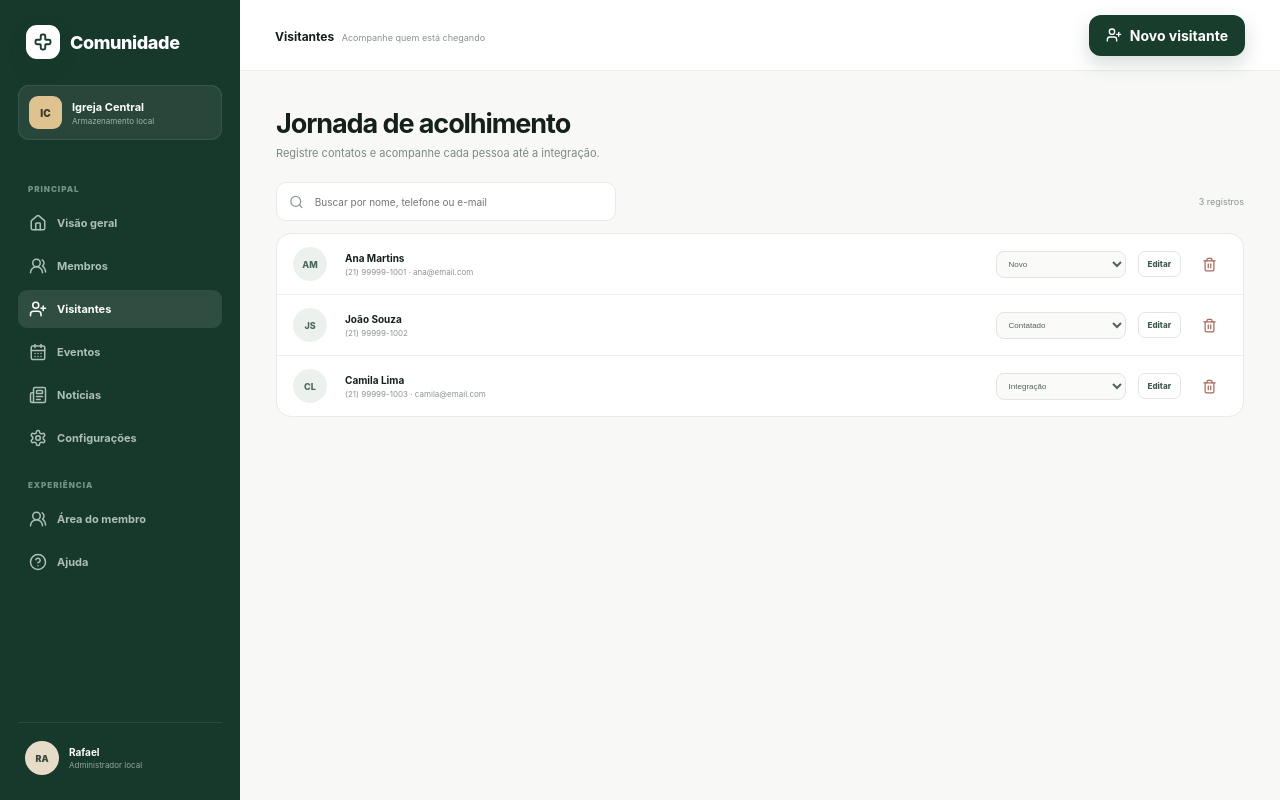
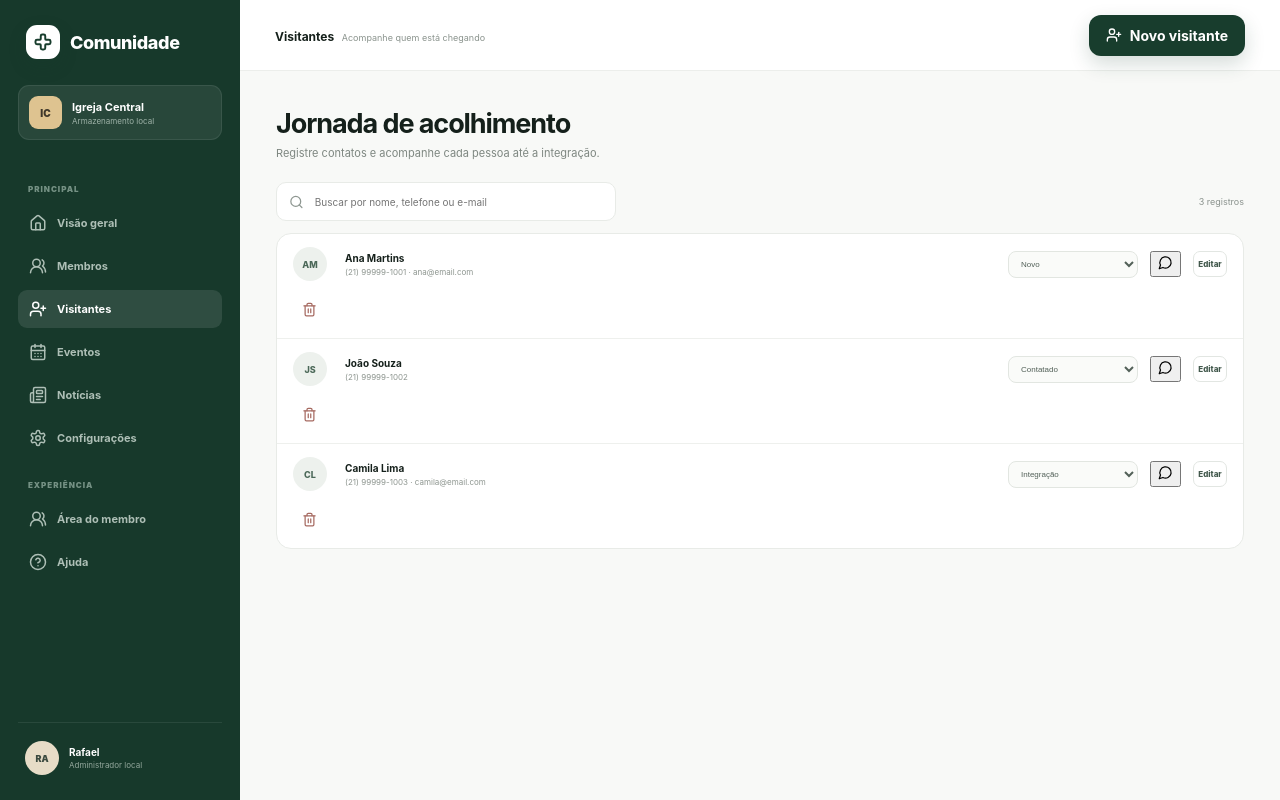
Before and after one commit to lucasfer-dev/saas-igreja, a Next.js app: page /admin/visitantes in a window 1280 px wide. Built offline with nearby package versions, Linux system fonts and the light colour scheme.

Commit message:
feat: add visitor WhatsApp follow-up

```diff
--- a/app/admin/visitantes/page.tsx
+++ b/app/admin/visitantes/page.tsx
@@ -1,9 +1,9 @@
 "use client";
 
 import { FormEvent, useMemo, useState } from "react";
-import { Search, Trash2, UserPlus, X } from "lucide-react";
+import { MessageCircle, Search, Trash2, UserPlus, X } from "lucide-react";
 import { useChurchData } from "@/hooks/use-church-data";
-import { generateId, VisitorStatus } from "@/lib/local-data";
+import { generateId, normalizePhone, Visitor, VisitorStatus } from "@/lib/local-data";
 
 const labels: Record<VisitorStatus, string> = {
   novo: "Novo",
@@ -45,6 +45,13 @@ export default function VisitorsPage() {
     setEditingId(null); setOpen(false);
   }
 
+  function whatsapp(v:Visitor){
+    const phone=normalizePhone(v.phone);
+    if(!phone)return alert("Adicione um telefone para conversar pelo WhatsApp.");
+    const text=`Olá, ${v.name.split(" ")[0]}! Foi muito bom receber você. Como podemos te ajudar?`;
+    window.open(`https://wa.me/${phone}?text=${encodeURIComponent(text)}`,"_blank","noopener,noreferrer");
+  }
+
   const editing = data?.visitors.find(v => v.id === editingId);
 
   return <>
@@ -54,12 +61,13 @@ export default function VisitorsPage() {
       <div className="toolbar"><div className="search-field"><Search size={16}/><input value={query} onChange={e=>setQuery(e.target.value)} placeholder="Buscar por nome, telefone ou e-mail"/></div><span>{visitors.length} registros</span></div>
       <div className="data-card">
         {visitors.length === 0 ? <div className="empty-state"><UserPlus/><h3>Nenhum visitante encontrado</h3><p>Cadastre a primeira pessoa para iniciar o acompanhamento.</p></div> :
-          visitors.map(v => <div className="data-row" key={v.id}>
+          visitors.map(v => <div className="data-row visitor-data-row" key={v.id}>
             <span className="avatar">{v.name.split(" ").map(x=>x[0]).slice(0,2).join("")}</span>
             <div className="data-main"><b>{v.name}</b><small>{v.phone || "Sem telefone"} {v.email ? "· "+v.email : ""}</small></div>
             <select value={v.status} onChange={e=>update(c=>({...c,visitors:c.visitors.map(x=>x.id===v.id?{...x,status:e.target.value as VisitorStatus}:x)}))}>
               {Object.entries(labels).map(([value,label])=><option value={value} key={value}>{label}</option>)}
             </select>
+            <button className="icon-neutral" onClick={()=>whatsapp(v)} aria-label="Conversar no WhatsApp"><MessageCircle size={15}/></button>
             <button className="small-action" onClick={()=>{setEditingId(v.id);setOpen(true)}}>Editar</button>
             <button className="icon-danger" aria-label="Excluir" onClick={()=>confirm("Excluir este visitante?")&&update(c=>({...c,visitors:c.visitors.filter(x=>x.id!==v.id)}))}><Trash2 size={15}/></button>
           </div>)}
```
